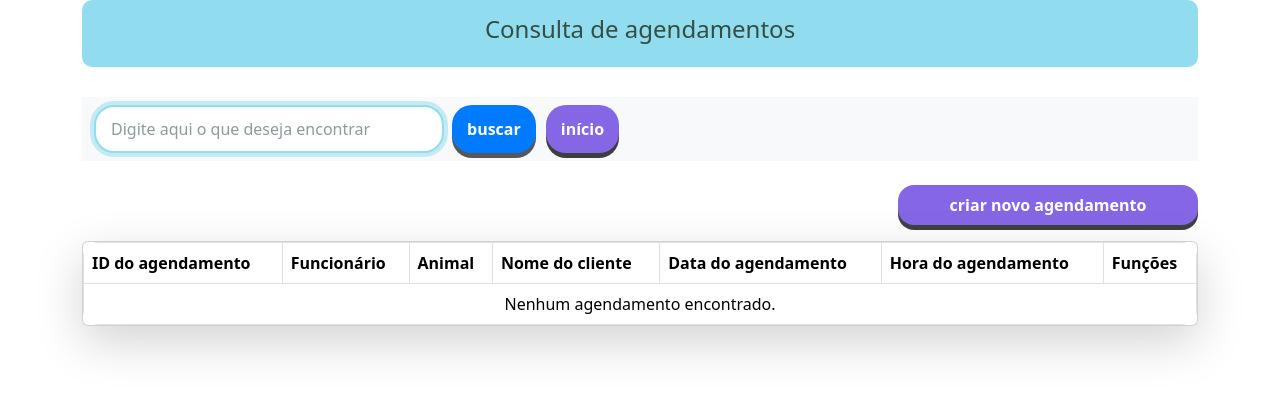
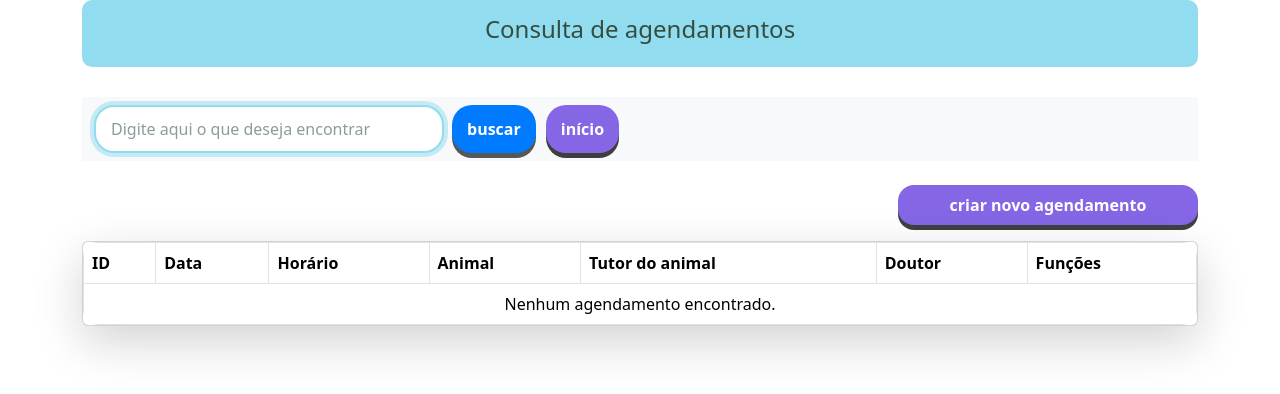
Before and after one commit to HectorSemenssato/sistema-petshop, a PHP site: page /consultar.php in a window 1280 px wide. Shown: the top 394 px of the page. Run offline with PHP 8.4, Linux system fonts and the light colour scheme; the visitor is signed in with stand-in values (Sample User, id 1); data that the repository does not hold is empty; some libraries are stand-ins or nearby versions.

Commit message:
style: mudança na ordem das colunas

```diff
--- a/consultar.php
+++ b/consultar.php
@@ -75,12 +75,12 @@ include 'protege_pagina.php';
             <div class="card-body p-0">
                 <table class="table mb-0 table table-bordered">
                     <tr>
-                        <th scope="col">ID do agendamento</th>
-                        <th scope="col">Funcionário</th>
+                        <th scope="col">ID</th>
+                        <th scope="col">Data</th>
+                        <th scope="col">Horário</th>
                         <th scope="col">Animal</th>
-                        <th scope="col">Nome do cliente</th>
-                        <th scope="col">Data do agendamento</th>
-                        <th scope="col">Hora do agendamento</th>
+                        <th scope="col">Tutor do animal</th>
+                        <th scope="col">Doutor</th>
                         <th scope="col">Funções</th>
                     </tr>
                     </thead>
@@ -98,11 +98,11 @@ include 'protege_pagina.php';
 
                                 echo "<tr>
                                 <th scope='row'>$idagendamento</th>
-                                <td>$funcionario</td>
+                                <td>$dataagendamento</td>
+                                <td>$horaagendamento</td>
                                 <td>$animal</td>
                                 <td>$nome_cliente</td>
-                                <td>$dataagendamento</td>
-                                <td>$horaagendamento</td>
+                                <td>$funcionario</td>
                                 <td>
                                     <a href='editar.php?id_agendamento=$idagendamento' class='btn btn-sm btn-editar'>Editar</a>
                                     <a href='javascript:void(0);' class='btn btn-sm btn-exclusao' onclick='confirmarExclusao($idagendamento, \"$cliente_para_alerta\")'>Excluir</a>
```
